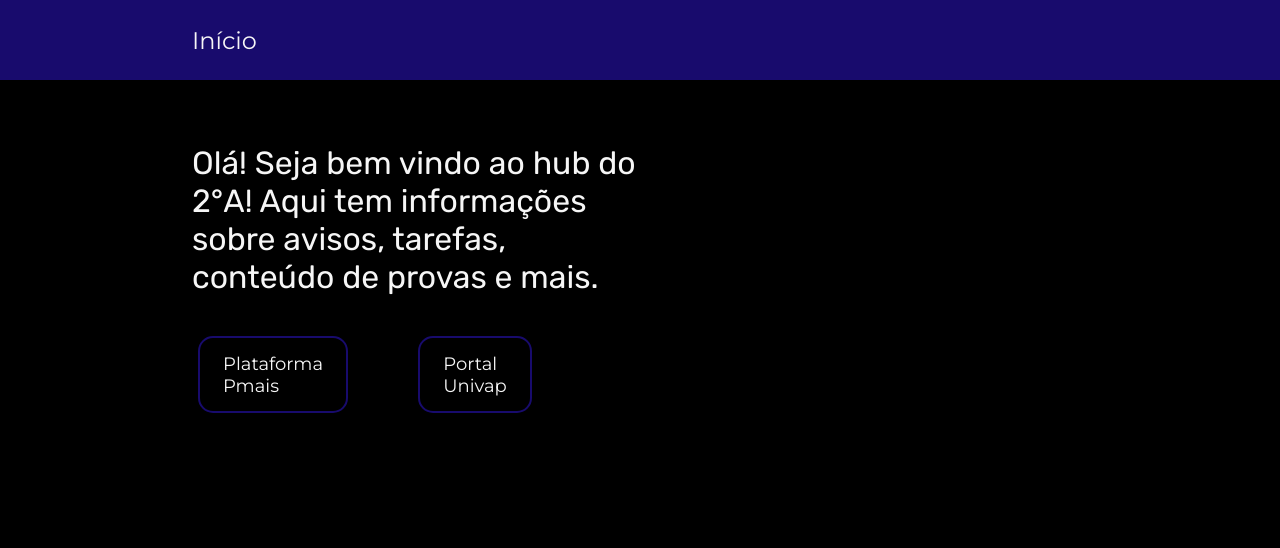
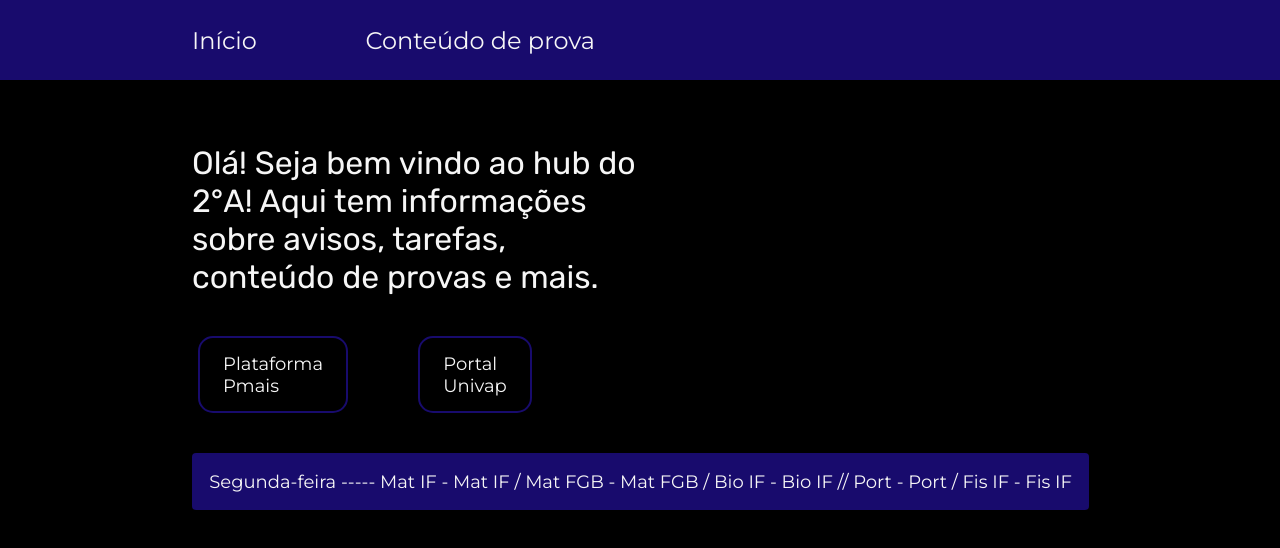
Before and after one commit to mimarqueti/Hub-do-2-A, a plain HTML site: page index.html in a window 1280 px wide. Drawn offline with Linux system fonts and the light colour scheme; no server answers.

Commit message:
Update index.html

```diff
--- a/index.html
+++ b/index.html
@@ -13,6 +13,7 @@
     <header class="cabecalho">
         <nav class="cabecalho__menu">
             <a class="cabecalho__menu__link" href="index.html">Início</a>
+            <a class="cabecalho__menu__link" href="conteudodeprova.html">Conteúdo de prova</a>
         </nav>
     </header>
     <main class="inicio">
@@ -23,7 +24,7 @@
         </div>
         <div class="inicio__horario">
             <!--<img src="assets/horario.png" frameborder="0"> -->
-            <div class="inicio__horario__docs" id="conteudo"></div>
+            <div class="inicio__horario__docs" id="horario"></div>
         </div>
 
     </main>
```
